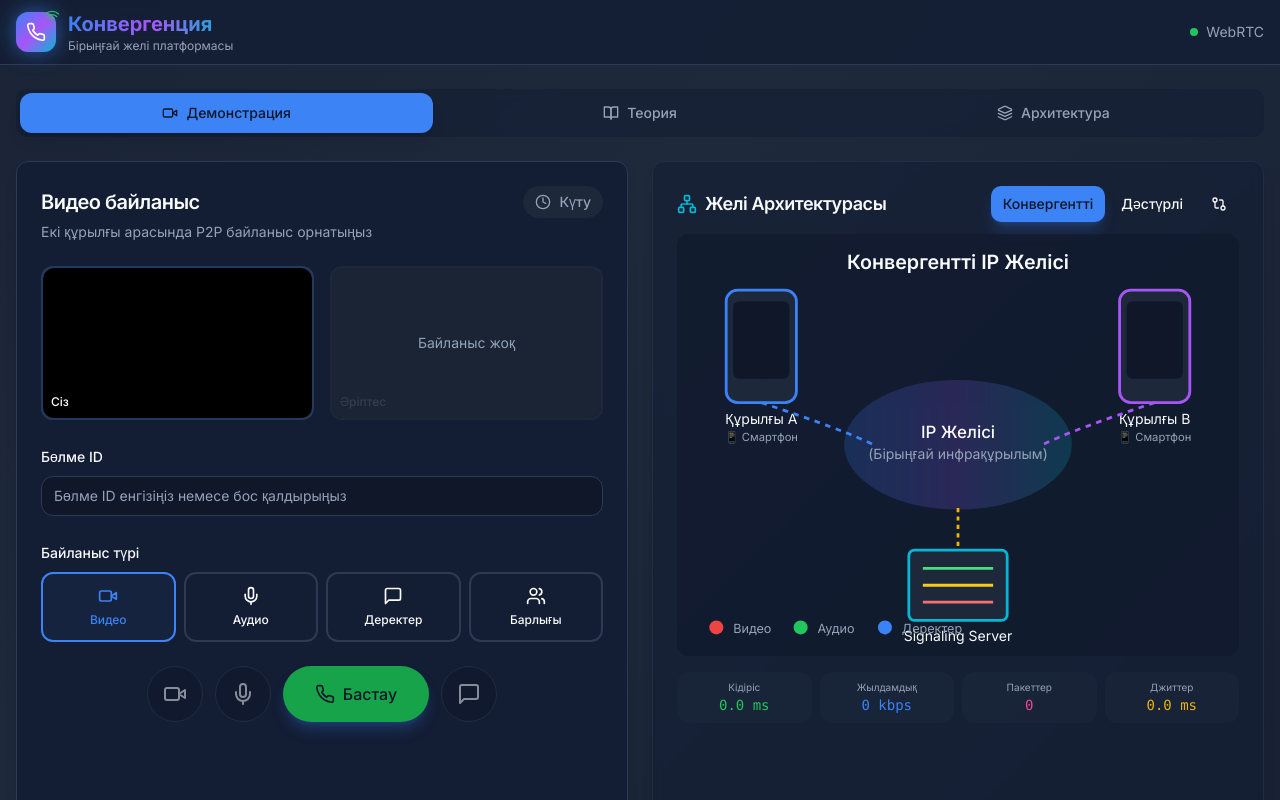
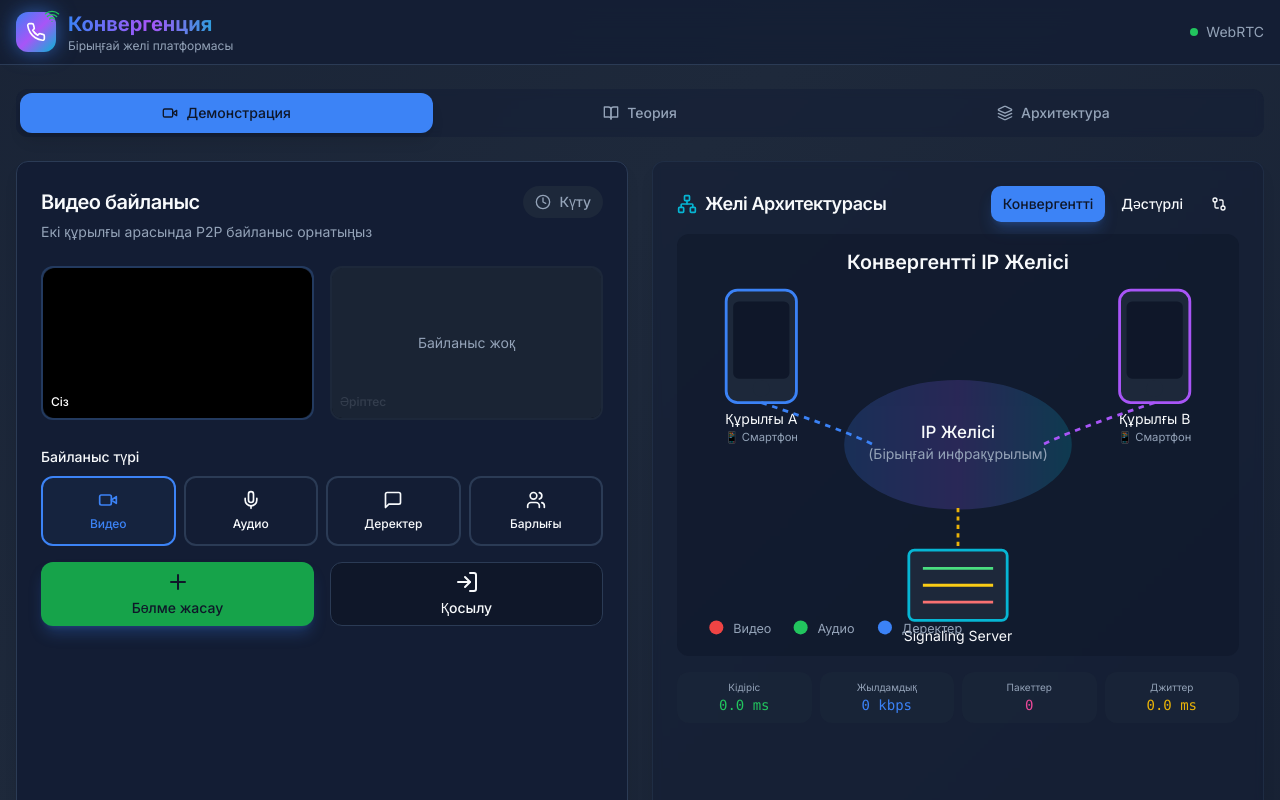
Before and after one commit to elapen/targu_dis, a Next.js app: page / in a window 1280 px wide. Shown: the top 800 px of the page. Built offline with nearby package versions, Linux system fonts and the light colour scheme.

Commit message:
feat: New UX - Create room or Join with 4-digit ID

```diff
--- a/src/components/sections/demo-section.tsx
+++ b/src/components/sections/demo-section.tsx
@@ -7,7 +7,7 @@ import { Card, CardContent, CardDescription, CardHeader, CardTitle } from '@/com
 import { Input } from '@/components/ui/input'
 import { Dialog, DialogContent, DialogHeader, DialogTitle, DialogTrigger } from '@/components/ui/dialog'
 import { toast } from '@/components/ui/toaster'
-import { Video, VideoOff, Mic, MicOff, Phone, PhoneOff, MessageSquare, Send, Copy, Users, Loader2, CheckCircle, XCircle, Clock } from 'lucide-react'
+import { Video, VideoOff, Mic, MicOff, Phone, PhoneOff, MessageSquare, Send, Copy, Users, Loader2, CheckCircle, XCircle, Clock, Plus, LogIn, ArrowLeft } from 'lucide-react'
 import { NetworkDiagram } from '@/components/diagrams/network-diagram'
 import { DataFlowVisualization } from '@/components/diagrams/data-flow'
 import { cn } from '@/lib/utils'
@@ -19,9 +19,18 @@ const callModes: { value: CallMode; label: string; icon: React.ReactNode; desc:
   { value: 'all', label: 'Барлығы', icon: <Users className="w-5 h-5" />, desc: 'Конвергенция' },
 ]
 
+// Генерация 4-значного ID
+const generateRoomId = () => {
+  return Math.floor(1000 + Math.random() * 9000).toString()
+}
+
+type RoomMode = 'select' | 'create' | 'join'
+
 export function DemoSection() {
   const [selectedMode, setSelectedMode] = useState<CallMode>('video')
+  const [roomMode, setRoomMode] = useState<RoomMode>('select')
   const [roomInput, setRoomInput] = useState('')
+  const [generatedRoomId, setGeneratedRoomId] = useState<string | null>(null)
   const [chatInput, setChatInput] = useState('')
   const [chatOpen, setChatOpen] = useState(false)
 
@@ -30,29 +39,61 @@ export function DemoSection() {
     roomId, stats, browserSupport, peersCount, startCall, endCall, toggleVideo, toggleAudio, sendMessage, messages,
   } = useWebRTC()
 
-  const handleStartCall = async () => {
-    const room = roomInput.trim() || `room-${Math.random().toString(36).substr(2, 6)}`
-    setRoomInput(room)
+  // Создать комнату
+  const handleCreateRoom = async () => {
+    const newRoomId = generateRoomId()
+    setGeneratedRoomId(newRoomId)
 
     if (!browserSupport.webrtc) {
       toast({ title: 'WebRTC қолдамайды', description: 'Басқа браузер қолданыңыз', variant: 'destructive' })
       return
     }
 
-    await startCall(room, selectedMode)
-    toast({ title: 'Бөлмеге қосылуда', description: `ID: ${room}` })
+    await startCall(newRoomId, selectedMode)
+    toast({ title: 'Бөлме жасалды', description: `ID: ${newRoomId}` })
+  }
+
+  // Присоединиться к комнате
+  const handleJoinRoom = async () => {
+    if (roomInput.length !== 4 || !/^\d{4}$/.test(roomInput)) {
+      toast({ title: 'Қате ID', description: '4 санды енгізіңіз', variant: 'destructive' })
+      return
+    }
+
+    if (!browserSupport.webrtc) {
+      toast({ title: 'WebRTC қолдамайды', description: 'Басқа браузер қолданыңыз', variant: 'destructive' })
+      return
+    }
+
+    await startCall(roomInput, selectedMode)
+    toast({ title: 'Бөлмеге қосылуда', description: `ID: ${roomInput}` })
   }
 
   const handleEndCall = () => {
     endCall()
+    setRoomMode('select')
+    setGeneratedRoomId(null)
+    setRoomInput('')
     toast({ title: 'Байланыс аяқталды' })
   }
 
+  const handleBack = () => {
+    setRoomMode('select')
+    setRoomInput('')
+  }
+
   const copyRoomId = () => {
-    if (roomId) {
-      navigator.clipboard.writeText(roomId)
-      toast({ title: 'Көшірілді!', description: roomId })
+    const id = generatedRoomId || roomId
+    if (id) {
+      navigator.clipboard.writeText(id)
+      toast({ title: 'Көшірілді!', description: id })
     }
+  }
+
+  // Обработка ввода только цифр
+  const handleRoomInputChange = (e: React.ChangeEvent<HTMLInputElement>) => {
+    const value = e.target.value.replace(/\D/g, '').slice(0, 4)
+    setRoomInput(value)
   }
 
   const StatusBadge = () => {
@@ -133,28 +174,64 @@ export function DemoSection() {
             </div>
           </div>
 
-          {/* Room ID Input */}
+          {/* Room Selection / Join UI */}
+          {!isCallActive ? (
+            <div className="space-y-4">
+              {roomMode === 'select' && (
+                <>
+                  {/* Mode Selector */}
                   <div className="space-y-2">
-            <label className="text-sm font-medium">Бөлме ID</label>
-            <div className="flex gap-2">
-              <Input
-                placeholder="Бөлме ID енгізіңіз немесе бос қалдырыңыз"
-                value={roomInput}
-                onChange={(e) => setRoomInput(e.target.value)}
-                disabled={isCallActive}
-              />
-              {roomId && (
-                <Button variant="outline" size="icon" onClick={copyRoomId} title="Көшіру">
-                  <Copy className="w-4 h-4" />
+                    <label className="text-sm font-medium">Байланыс түрі</label>
+                    <div className="grid grid-cols-4 gap-2">
+                      {callModes.map((mode) => (
+                        <button
+                          key={mode.value}
+                          onClick={() => setSelectedMode(mode.value)}
+                          className={cn(
+                            'flex flex-col items-center gap-1.5 p-3 rounded-lg border-2 transition-all',
+                            selectedMode === mode.value
+                              ? 'border-primary bg-primary/5 text-primary'
+                              : 'border-border hover:border-primary/30'
+                          )}
+                        >
+                          {mode.icon}
+                          <span className="text-xs font-medium">{mode.label}</span>
+                        </button>
+                      ))}
+                    </div>
+                  </div>
+
+                  {/* Create or Join Buttons */}
+                  <div className="grid grid-cols-2 gap-4">
+                    <Button
+                      size="lg"
+                      onClick={() => { setRoomMode('create'); handleCreateRoom(); }}
+                      disabled={!browserSupport.webrtc}
+                      className="h-16 rounded-xl bg-green-600 hover:bg-green-700 flex flex-col gap-1"
+                    >
+                      <Plus className="w-6 h-6" />
+                      <span className="text-sm">Бөлме жасау</span>
                     </Button>
+                    <Button
+                      size="lg"
+                      variant="outline"
+                      onClick={() => setRoomMode('join')}
+                      disabled={!browserSupport.webrtc}
+                      className="h-16 rounded-xl flex flex-col gap-1"
+                    >
+                      <LogIn className="w-6 h-6" />
+                      <span className="text-sm">Қосылу</span>
+                    </Button>
+                  </div>
+                </>
               )}
-            </div>
-            {roomId && (
-              <p className="text-xs text-muted-foreground">
-                Бөлме: <span className="font-mono text-primary">{roomId}</span> - осы ID-ді әріптесіңізге жіберіңіз
-              </p>
-            )}
-          </div>
+
+              {roomMode === 'join' && (
+                <div className="space-y-4">
+                  <Button variant="ghost" size="sm" onClick={handleBack} className="mb-2">
+                    <ArrowLeft className="w-4 h-4 mr-2" />
+                    Артқа
+                  </Button>
 
                   {/* Mode Selector */}
                   <div className="space-y-2">
@@ -164,13 +241,11 @@ export function DemoSection() {
                         <button
                           key={mode.value}
                           onClick={() => setSelectedMode(mode.value)}
-                  disabled={isCallActive}
                           className={cn(
                             'flex flex-col items-center gap-1.5 p-3 rounded-lg border-2 transition-all',
                             selectedMode === mode.value
                               ? 'border-primary bg-primary/5 text-primary'
-                      : 'border-border hover:border-primary/30',
-                    isCallActive && 'opacity-50 cursor-not-allowed'
+                              : 'border-border hover:border-primary/30'
                           )}
                         >
                           {mode.icon}
@@ -180,13 +255,73 @@ export function DemoSection() {
                     </div>
                   </div>
 
+                  {/* Room ID Input */}
+                  <div className="space-y-2">
+                    <label className="text-sm font-medium">Бөлме ID (4 сан)</label>
+                    <Input
+                      placeholder="1234"
+                      value={roomInput}
+                      onChange={handleRoomInputChange}
+                      className="text-center text-2xl font-mono tracking-widest h-14"
+                      maxLength={4}
+                      inputMode="numeric"
+                      pattern="[0-9]*"
+                    />
+                  </div>
+
+                  <Button
+                    size="lg"
+                    onClick={handleJoinRoom}
+                    disabled={roomInput.length !== 4}
+                    className="w-full h-14 rounded-xl bg-blue-600 hover:bg-blue-700"
+                  >
+                    <LogIn className="w-5 h-5 mr-2" />
+                    Қосылу
+                  </Button>
+                </div>
+              )}
+            </div>
+          ) : (
+            <>
+              {/* Room ID Display */}
+              <div className="p-4 rounded-xl bg-primary/5 border-2 border-primary/20 text-center space-y-2">
+                <p className="text-sm text-muted-foreground">Бөлме ID</p>
+                <div className="flex items-center justify-center gap-3">
+                  <span className="text-4xl font-mono font-bold tracking-widest text-primary">
+                    {generatedRoomId || roomId}
+                  </span>
+                  <Button variant="outline" size="icon" onClick={copyRoomId} title="Көшіру">
+                    <Copy className="w-5 h-5" />
+                  </Button>
+                </div>
+                <p className="text-xs text-muted-foreground">
+                  Осы ID-ді әріптесіңізге жіберіңіз
+                </p>
+              </div>
+
+              {/* Mode Display */}
+              <div className="flex justify-center">
+                <div className={cn(
+                  'inline-flex items-center gap-2 px-4 py-2 rounded-full border-2',
+                  'border-primary/30 bg-primary/5 text-primary'
+                )}>
+                  {callModes.find(m => m.value === selectedMode)?.icon}
+                  <span className="text-sm font-medium">
+                    {callModes.find(m => m.value === selectedMode)?.label}
+                  </span>
+                </div>
+              </div>
+            </>
+          )}
+
           {/* Controls */}
+          {isCallActive && (
             <div className="flex items-center justify-center gap-3">
               <Button
                 variant={isVideoEnabled ? 'outline' : 'destructive'}
                 size="lg"
                 onClick={toggleVideo}
-              disabled={!isCallActive || selectedMode === 'audio' || selectedMode === 'data'}
+                disabled={selectedMode === 'audio' || selectedMode === 'data'}
                 className="w-14 h-14 rounded-full p-0"
               >
                 {isVideoEnabled ? <Video className="w-6 h-6" /> : <VideoOff className="w-6 h-6" />}
@@ -196,27 +331,20 @@ export function DemoSection() {
                 variant={isAudioEnabled ? 'outline' : 'destructive'}
                 size="lg"
                 onClick={toggleAudio}
-              disabled={!isCallActive || selectedMode === 'data'}
+                disabled={selectedMode === 'data'}
                 className="w-14 h-14 rounded-full p-0"
               >
                 {isAudioEnabled ? <Mic className="w-6 h-6" /> : <MicOff className="w-6 h-6" />}
               </Button>
 
-            {!isCallActive ? (
-              <Button size="lg" onClick={handleStartCall} disabled={!browserSupport.webrtc} className="h-14 px-8 rounded-full bg-green-600 hover:bg-green-700">
-                <Phone className="w-5 h-5 mr-2" />
-                Бастау
-              </Button>
-            ) : (
               <Button variant="destructive" size="lg" onClick={handleEndCall} className="h-14 px-8 rounded-full">
                 <PhoneOff className="w-5 h-5 mr-2" />
                 Аяқтау
               </Button>
-            )}
 
               <Dialog open={chatOpen} onOpenChange={setChatOpen}>
                 <DialogTrigger asChild>
-                <Button variant="outline" size="lg" disabled={!isCallActive} className="w-14 h-14 rounded-full p-0">
+                  <Button variant="outline" size="lg" className="w-14 h-14 rounded-full p-0">
                     <MessageSquare className="w-6 h-6" />
                   </Button>
                 </DialogTrigger>
@@ -251,6 +379,7 @@ export function DemoSection() {
                 </DialogContent>
               </Dialog>
             </div>
+          )}
 
           {/* Stats */}
           {isCallActive && (
```
Lines whose indentation alone changed are shown as unchanged.
